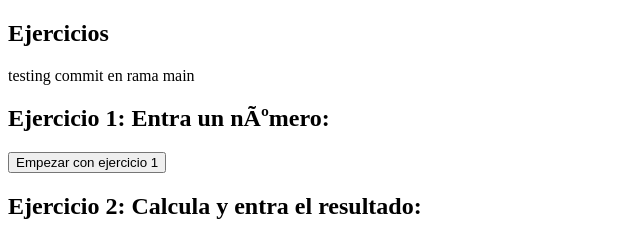
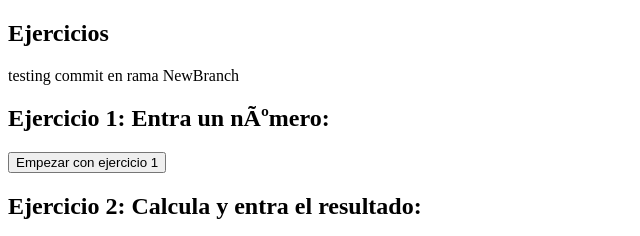
Before and after one commit to EvaRoggenhofer/TC2005B, a plain HTML site: page Laboratorio 1/Laboratorio_4_javascript.html in a window 1280 px wide. Shown: the top 236 px of the page, 0-640 px from the left. Drawn offline with Linux system fonts and the light colour scheme.

Commit message:
commit branch NewBranch

```diff
--- a/Laboratorio 1/Laboratorio_4_javascript.html
+++ b/Laboratorio 1/Laboratorio_4_javascript.html
@@ -20,7 +20,7 @@
 
         <h1>Ejercicios</h1>
 
-        <p>testing commit en rama main</p>
+        <p>testing commit en rama NewBranch</p>
 
         <h2>Ejercicio 1: Entra un número:</h2> <!-- https://stackoverflow.com/questions/37287093/starting-a-javascript-prompt-after-a-button-is-clicked -->
 
```
